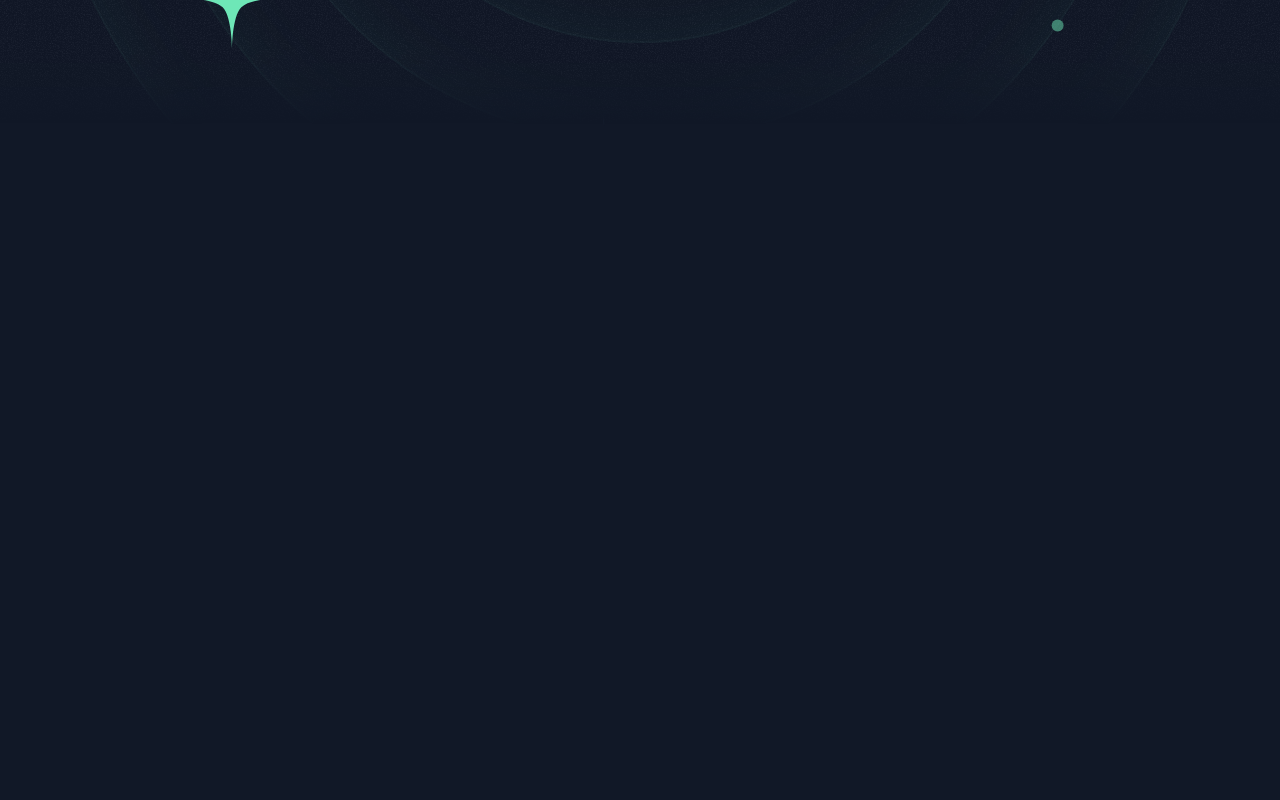
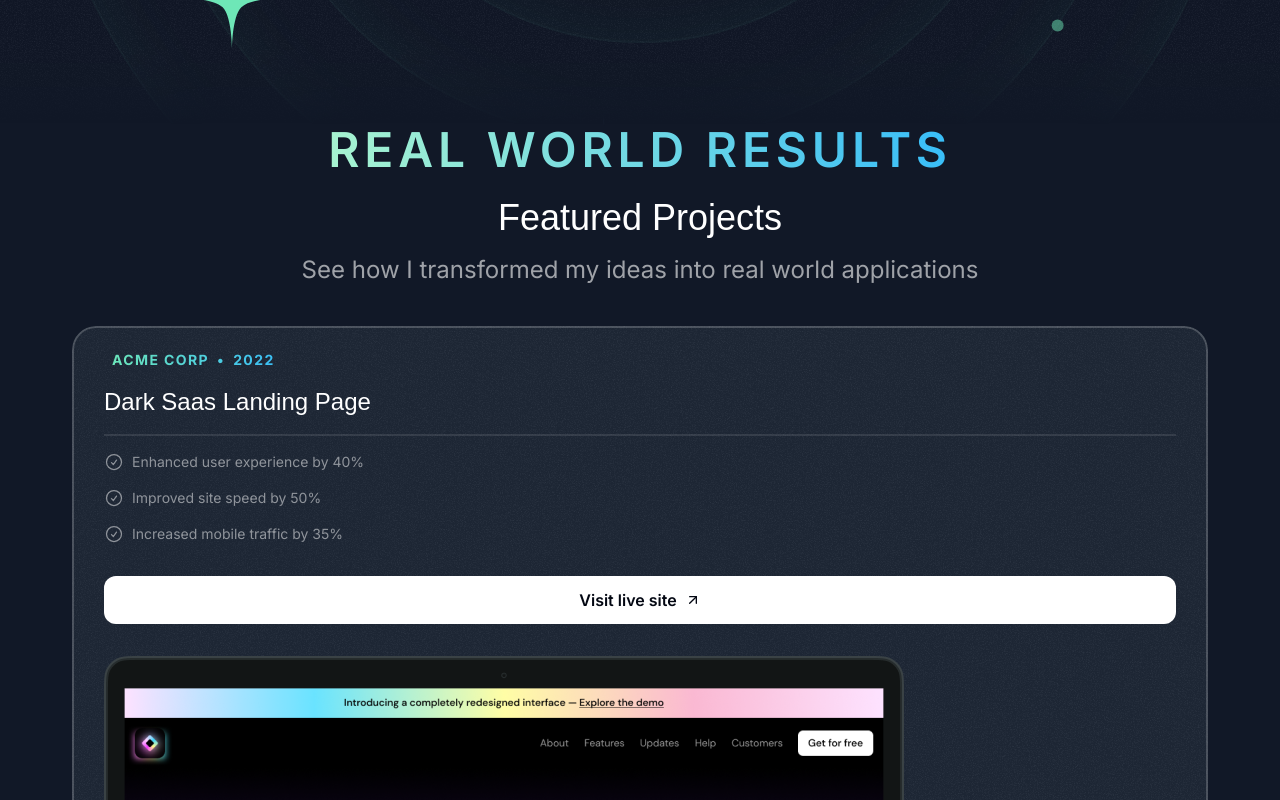
Before and after one commit to tdogcodes/Portfolio, a Next.js app in the folder starter-template/: page / in a window 1280 px wide. Shown: the part 660-1460 px from the top of the page. Before the commit the page ends 1003 px from the top, so only its background shows below. Built offline with nearby package versions, Linux system fonts and the light colour scheme; a web font is replaced by a local one.

Commit message:
projects section

```diff
--- a/starter-template/src/app/page.tsx
+++ b/starter-template/src/app/page.tsx
@@ -1,11 +1,13 @@
 import { Header } from "@/sections/Header";
 import { HeroSection } from "@/sections/Hero";
+import { ProjectsSection } from "@/sections/Projects";
 
 export default function Home() {
   return (
     <div>
       <Header />
       <HeroSection />
+      <ProjectsSection />
     </div>
   );
 }
--- a/starter-template/src/sections/Projects.tsx
+++ b/starter-template/src/sections/Projects.tsx
@@ -1,6 +1,10 @@
 import darkSaasLandingPage from "@/assets/images/dark-saas-landing-page.png";
 import lightSaasLandingPage from "@/assets/images/light-saas-landing-page.png";
 import aiStartupLandingPage from "@/assets/images/ai-startup-landing-page.png";
+import ArrowUpRight from "@/assets/icons/arrow-up-right.svg";
+import CheckCircleIcon from "@/assets/icons/check-circle.svg";
+import grainImage from "@/assets/images/grain.jpg";
+import Image from "next/image";
 
 const portfolioProjects = [
   {
@@ -42,5 +46,46 @@
 ];
 
 export const ProjectsSection = () => {
-  return <div>Projects Section</div>;
+  return <section className="pb-16">
+    <div className="container">
+     <div className="flex justify-center">
+      <p className="font-semibold text-3xl md:text-5xl text-center uppercase tracking-widest
+      bg-gradient-to-r from-emerald-200 to-sky-400 text-transparent bg-clip-text">Real World Results</p>
+     </div>
+      <h2 className="font-serif text-3xl md:text-4xl text-center mt-6">Featured Projects</h2>
+      <p className="mt-4 text-center text-white/60 md:text-2xl">See how I transformed my ideas into real world applications</p>
+      <div className="flex flex-col gap-5">
+        {portfolioProjects.map(project => (
+          <div key={project.title} className="z-0 overflow-hidden after:z-10 mt-10
+           bg-gray-800 rounded-3xl relative after:content-[''] after:absolute after:inset-0 after:outline-2
+           after:outline after:-outline-offset-2 after:rounded-3xl after:outline-white/20 px-8 after:pointer-events-none">
+                <div className="absolute inset-0 opacity-5 -z-10" style={{ backgroundImage: `url(${grainImage.src})`}}></div>
+                <div className="bg-gradient-to-r from-emerald-300 to-sky-400 inline-flex
+                gap-2 font-bold uppercase tracking-widest text-sm text-transparent bg-clip-text p-2 mt-4">
+                  <span>{project.company}</span>
+                  <span>&bull;</span>
+                  <span>{project.year}</span>
+              </div>
+            <h3 className="font-serif text-2xl mt-2">{project.title}</h3>
+            <hr className="border-t-2 border-white/10 mt-4"/>
+            <ul className=" flex flex-col gap-4 mt-4">
+              {project.results.map(result => (
+                <li className="flex gap-2 text-sm text-white/50">
+                  <CheckCircleIcon className="size-5"/>
+                  <span className="">{result.title}</span>
+                </li>
+                ))}
+            </ul>
+            <a href={project.link}>
+              <button className="bg-white text-gray-950 h-12 w-full rounded-xl font-semibold inline-flex items-center justify-center gap-2 mt-8">
+                <span className="">Visit live site</span>
+                <ArrowUpRight className="size-4"/>
+              </button>
+            </a>
+            <Image src={project.image} alt={project.title} className="mt-8 -mb-4" />
+          </div>
+        ))}
+      </div>
+    </div>
+  </section>;
 };
```
